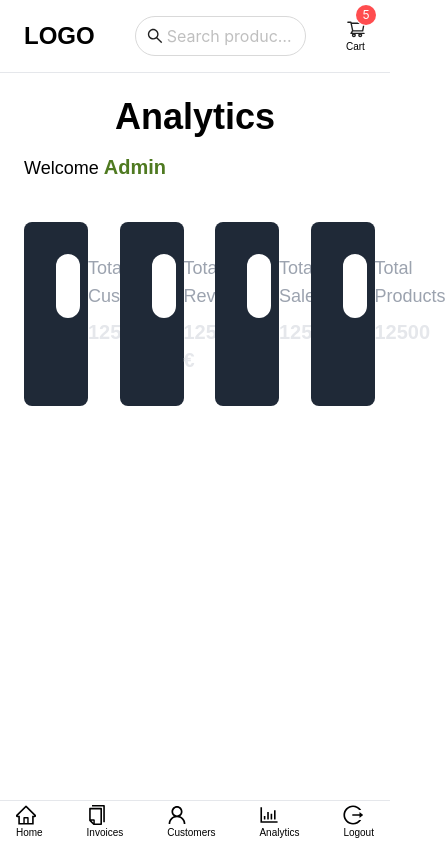
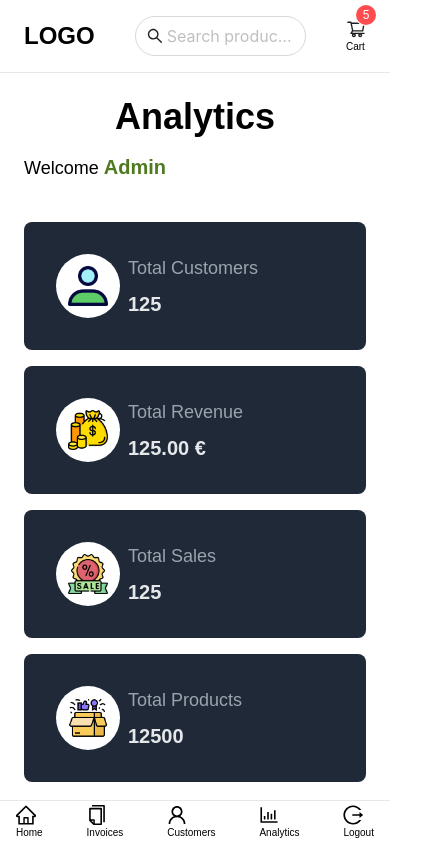
Before and after one commit to eflatuna/mern_pos_application, a React (Create React App) app in the folder client/: page /analytics in a window 390 px wide. Shown: the whole page, 446 px wide, since content can reach past the window. Built offline with nearby package versions, Linux system fonts and the light colour scheme.

Commit message:
Update grid layout in AnalyticPage component

```diff
--- a/client/src/pages/AnalyticPage.jsx
+++ b/client/src/pages/AnalyticPage.jsx
@@ -16,7 +16,7 @@ const AnalyticPage = () => {
 							Admin
 						</span>
 					</h2>
-					<div className="analytic-cards grid grid-cols-4 my-10 gap-10">
+					<div className="analytic-cards grid gap-4 md:grid-cols-2 xl:grid-cols-4 md:gap-10 my-10">
 						<AnalyticCard
 							title={"Total Customers"}
 							amount={125}
```
